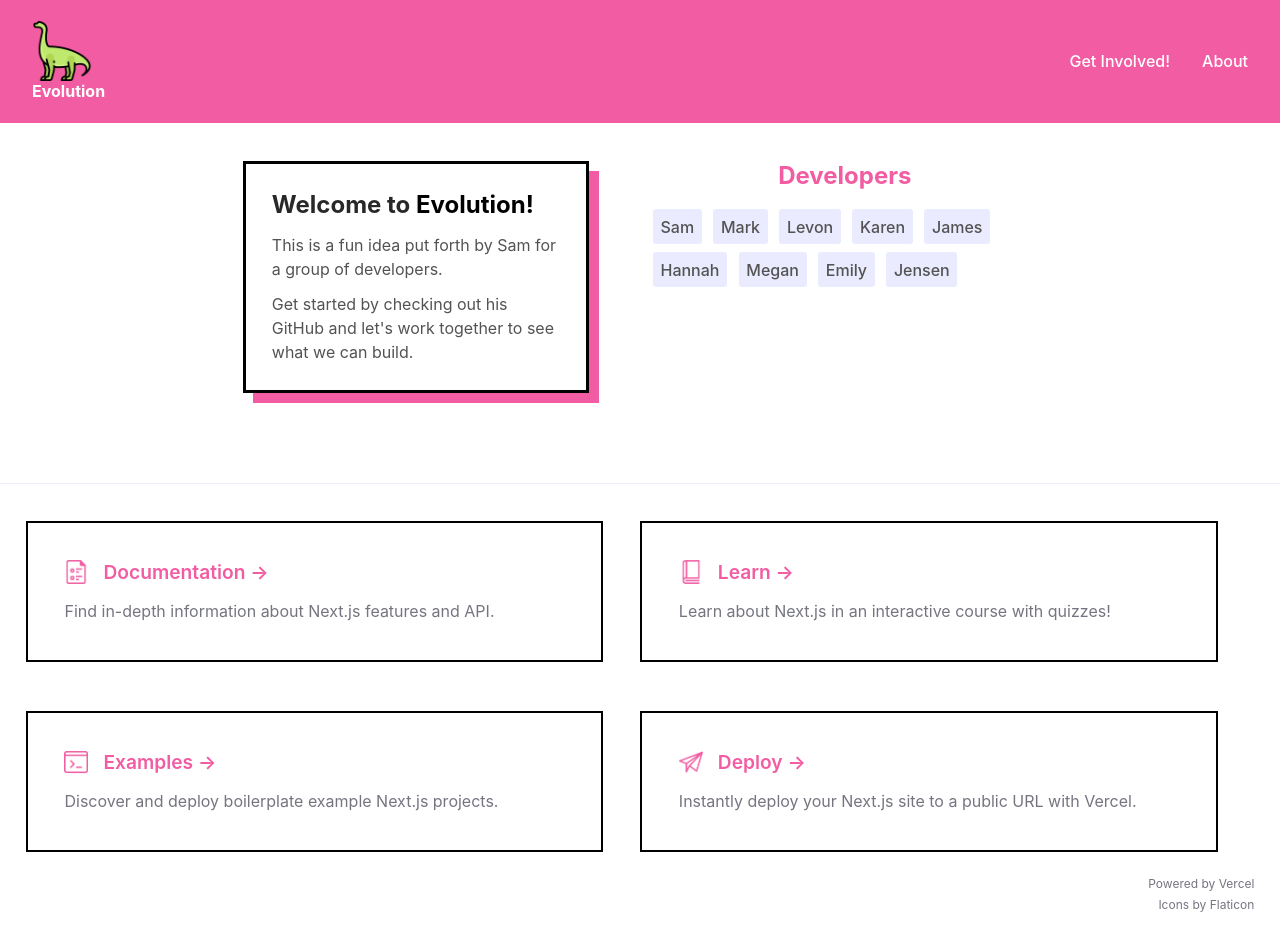
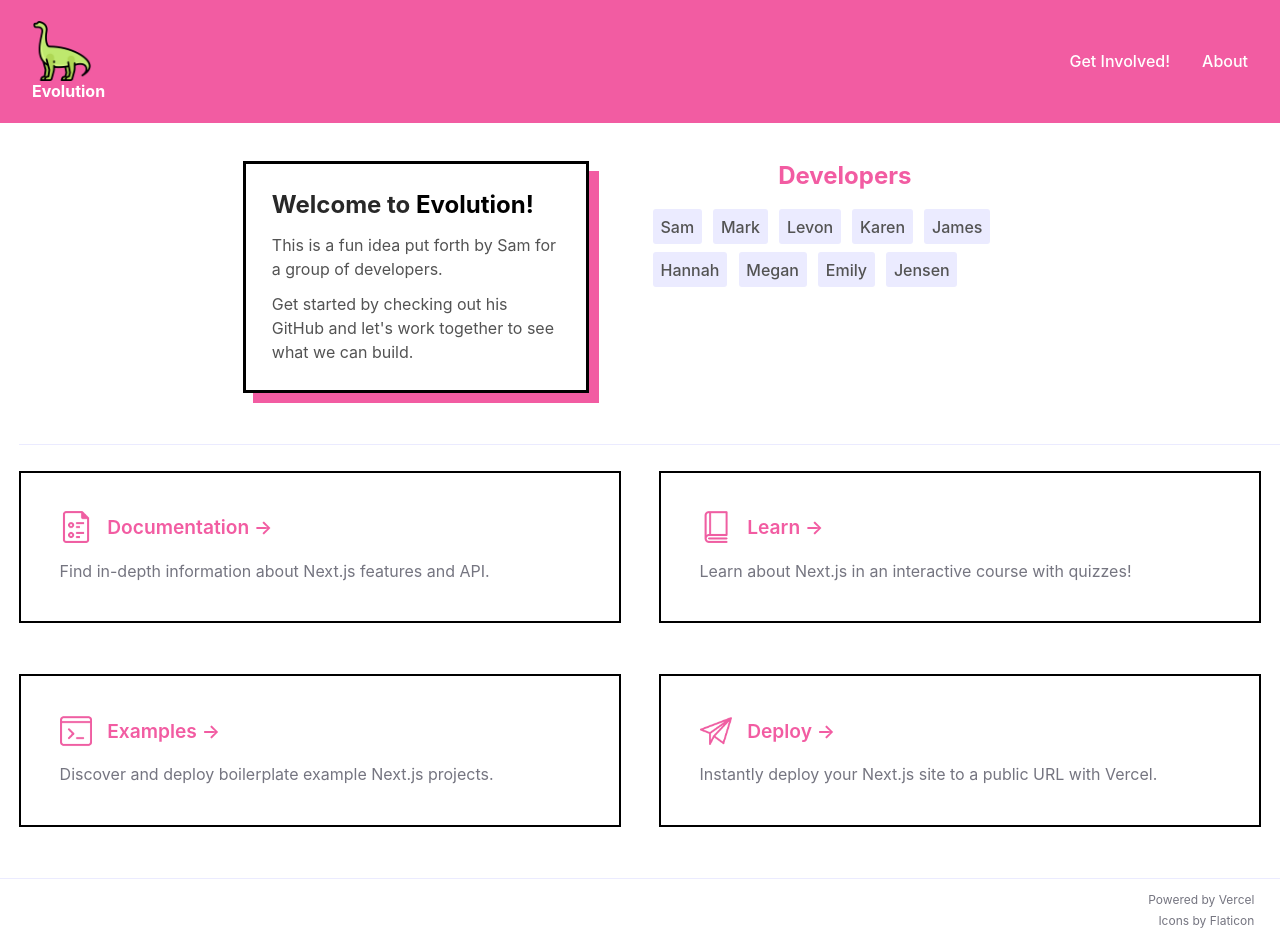
Before and after one commit to SamSamskies/evolution, a Next.js app: page / in a window 1280 px wide. Before the commit the page ends 918 px from the top, so only its background shows below. Built offline with nearby package versions, Linux system fonts and the light colour scheme.

Commit message:
removed Next.js cards from footer, and made into own component

```diff
--- a/components/Footer.js
+++ b/components/Footer.js
@@ -1,11 +1,6 @@
-import Cards from "./Cards";
-
 const Footer = () => {
   return (
     <footer>
-      <div>
-        <Cards />
-      </div>
       <a
         href="https://vercel.com?utm_source=create-next-app&utm_medium=default-template&utm_campaign=create-next-app"
         target="_blank"
--- /dev/null
+++ b/components/NextContainer.js
@@ -0,0 +1,11 @@
+import Cards from "./Cards";
+
+const NextContainer = (props) => {
+  return (
+    <div className='NextContainer'>
+      <Cards />
+    </div>
+  );
+};
+
+export default NextContainer;
--- a/pages/index.js
+++ b/pages/index.js
@@ -1,11 +1,13 @@
 import Header from "../components/Header";
 import Footer from "../components/Footer";
 import Page from "../components/Page";
+import NextContainer from "../components/NextContainer";
 
 export default function Home() {
   return (
     <Page>
       <Header />
+      <NextContainer />
       <Footer />
     </Page>
   );
--- a/styles/global.js
+++ b/styles/global.js
@@ -39,15 +39,22 @@ export default css.global`
     justify-content: flex-end;
     border-top: 1px solid var(--light-gray);
     width: 100%;
-    margin-top: 7%;
+    margin-top: 2%;
     box-sizing: border-box;
-    padding: 1% 2% 0 2%;
+    padding: 1% 2% 1% 2%;
   }
 
   footer a {
     font-size: 12px;
     color: var(--gray);
     margin-bottom: 0.5%;
+  }
+
+  .NextContainer {
+    width: 100%;
+    margin-left: 1.5%;
+    border-top: 1px solid var(--light-gray);
+    margin-top: 4%;
   }
 
   * {
```
